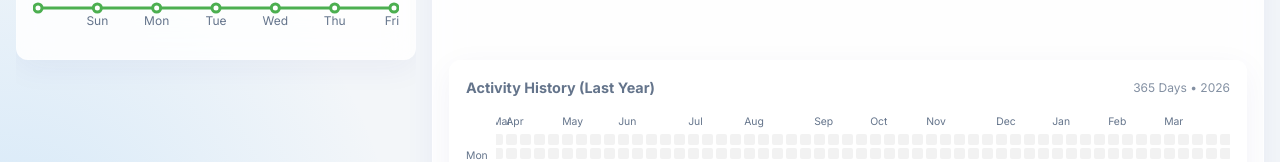
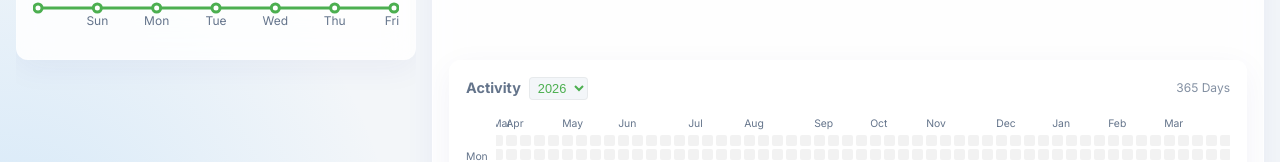
Before and after one commit to anilbk10/Dincharya, a React (Vite) app: page / in a window 1280 px wide. Shown: the part 524-686 px from the top of the page. Built offline with nearby package versions, Linux system fonts and the light colour scheme.

Commit message:
year tab added

```diff
--- a/src/App.tsx
+++ b/src/App.tsx
@@ -11,6 +11,9 @@ function App() {
   const [currentDate, setCurrentDate] = useState(new Date());
   const [isModalOpen, setIsModalOpen] = useState(false);
   const [selectedHabit, setSelectedHabit] = useState<Habit | null>(null);
+  const systemTodayDate = new Date();
+  const currentYearNumber = systemTodayDate.getFullYear();
+  const [selectedActivityYear, setSelectedActivityYear] = useState<number>(currentYearNumber);
 
   const activityScrollRef = useRef<HTMLDivElement>(null);
 
@@ -94,11 +97,17 @@ function App() {
   };
 
   const systemToday = new Date();
-  const todayWeekday = systemToday.getDay(); // 0-6
-  const totalDays = (52 * 7) + (todayWeekday + 1); // Exact days to start on 52 weeks ago Sunday
+
+  let activityEndDate = systemToday;
+  if (selectedActivityYear !== currentYearNumber) {
+    activityEndDate = new Date(selectedActivityYear, 11, 31); // Dec 31
+  }
+
+  const endWeekday = activityEndDate.getDay(); // 0-6
+  const totalDays = (52 * 7) + (endWeekday + 1); // Exact days to start on 52 weeks ago Sunday
 
   const activityData = Array.from({ length: totalDays }).map((_, i) => {
-    const d = subDays(systemToday, totalDays - 1 - i);
+    const d = subDays(activityEndDate, totalDays - 1 - i);
     const dStr = format(d, 'yyyy-MM-dd');
     const ratio = calculateDayScore(dStr);
     let level = 0;
@@ -108,7 +117,7 @@ function App() {
     return { date: dStr, level, ratio, isPadding: false };
   });
 
-  for(let i = todayWeekday + 1; i < 7; i++) {
+  for(let i = endWeekday + 1; i < 7; i++) {
     activityData.push({ date: '', level: 0, ratio: 0, isPadding: true });
   }
 
@@ -284,8 +293,20 @@ function App() {
 
           <div className="glass-panel" style={{ marginTop: '1rem', padding: '1rem' }}>
             <div className="header-flex" style={{ marginBottom: '1rem' }}>
-              <h3 style={{ fontSize: '0.9rem', color: 'var(--text-secondary)', margin: 0 }}>Activity History (Last Year)</h3>
-              <span style={{ fontSize: '0.75rem', color: 'var(--text-secondary)', opacity: 0.8 }}>365 Days • {format(new Date(), 'yyyy')}</span>
+              <div style={{ display: 'flex', alignItems: 'center', gap: '0.5rem' }}>
+                <h3 style={{ fontSize: '0.9rem', color: 'var(--text-secondary)', margin: 0 }}>Activity</h3>
+                <select
+                  value={selectedActivityYear}
+                  onChange={e => setSelectedActivityYear(parseInt(e.target.value))}
+                  style={{ background: 'var(--bg-color)', color: 'var(--primary)', border: '1px solid var(--border-color)', borderRadius: '4px', fontSize: '0.8rem', outline: 'none', cursor: 'pointer', padding: '2px 4px' }}
+                >
+                  <option value={currentYearNumber}>{currentYearNumber}</option>
+                  <option value={currentYearNumber - 1}>{currentYearNumber - 1}</option>
+                  <option value={currentYearNumber - 2}>{currentYearNumber - 2}</option>
+                  <option value={currentYearNumber - 3}>{currentYearNumber - 3}</option>
+                </select>
+              </div>
+              <span style={{ fontSize: '0.75rem', color: 'var(--text-secondary)', opacity: 0.8 }}>365 Days</span>
             </div>
             <div style={{ display: 'flex' }}>
               <div style={{ display: 'flex', flexDirection: 'column', justifyContent: 'space-between', paddingRight: '8px', fontSize: '0.65rem', color: 'var(--text-secondary)', paddingTop: '18px', paddingBottom: '8px' }}>
```
